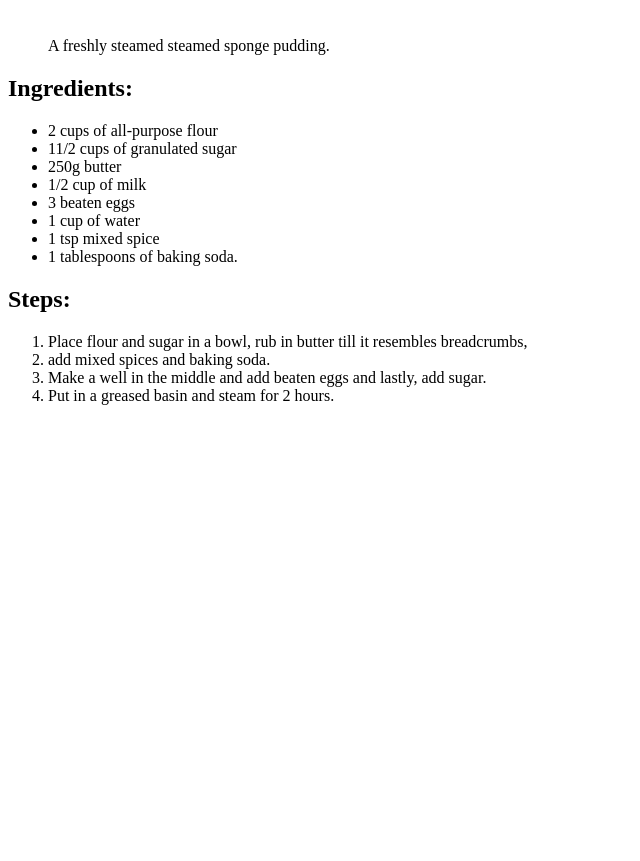
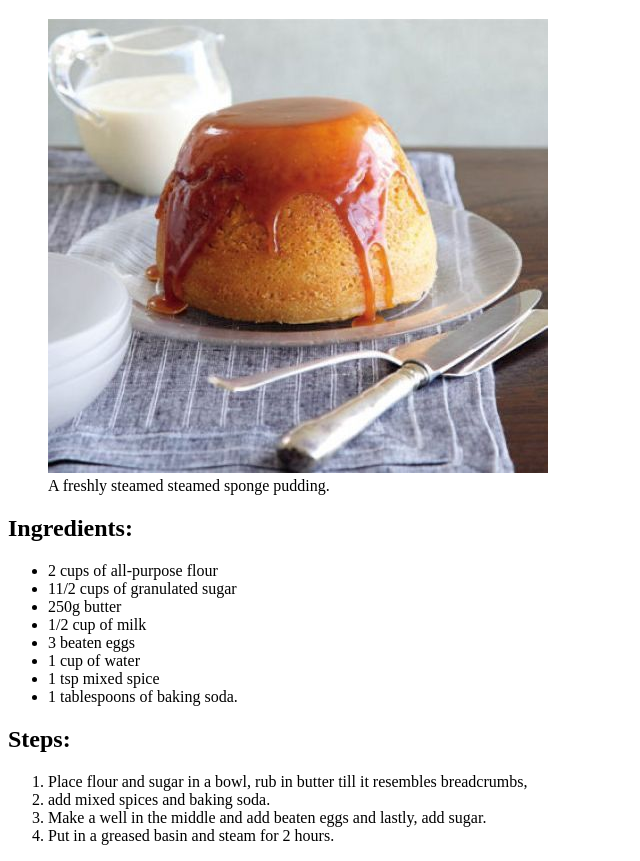
Before and after one commit to boluwatifearowolo2003-creator/odin-recipes, a plain HTML site: page recipes/steamed_sponge_pudding.html in a window 1280 px wide. Shown: the part 87-948 px from the top of the page, without its empty margins (0-640 px from the left). Before the commit the page ends 800 px from the top, so only its background shows below. Drawn offline with Linux system fonts and the light colour scheme.

Commit message:
Addupdate recipes and fix links

```diff
--- a/recipes/steamed_sponge_pudding.html
+++ b/recipes/steamed_sponge_pudding.html
@@ -9,7 +9,7 @@
     <a href="../index.html">Home</a>
     <figure>
         <h1>Steamed Sponge Pudding</h1>
-    <img src=" " alt="">
+    <img src="/images/steamed sponge.jpg "alt="Steamed sponge">
     <figcaption>A freshly steamed steamed sponge pudding.</figcaption>
     </figure>
     <h2>Ingredients:</h2>
```
Also changed, not shown: recipes/lasagna.html (+1 -1 lines), images/poppy seed cake.jpeg (added), images/steamed sponge.jpg (added), 1 other file.
